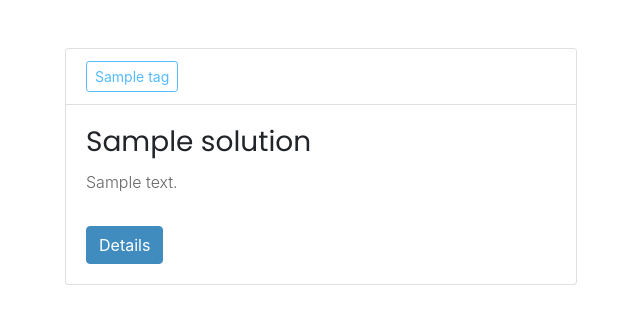
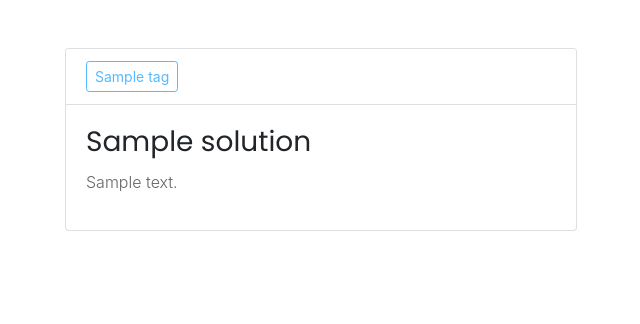
Before and after one commit to bjones-tech/mysite, a Django app: page /portfolio/ in a window 1280 px wide. Shown: the part 70-394 px from the top of the page, without its empty margins (319-959 px from the left). Run offline with Django 3.2, Linux system fonts and the light colour scheme; tables that the repository leaves empty hold one stand-in row (values such as "Sample post"); some libraries are stand-ins or nearby versions.

Commit message:
Updated portfolio index template

```diff
--- a/portfolio/templates/portfolio/index.html
+++ b/portfolio/templates/portfolio/index.html
@@ -30,7 +30,10 @@
                     <div class="card-body">
                         <h3 class="card-title poppins-font">{{ solution.title }}</h3>
                         <p class="card-text pb-3 font-weight-light text-secondary">{{ solution.description }}</p>
-                        <a href="{% url 'portfolio:solution_detail' solution.pk %}" class="btn btn-primary">Details</a>
+                        {% if not solution.description_only %}
+                            <a href="{% url 'portfolio:solution_detail' solution.pk %}"
+                               class="btn btn-primary">Details</a>
+                        {% endif %}
                     </div>
                 </div>
             </div>
```
